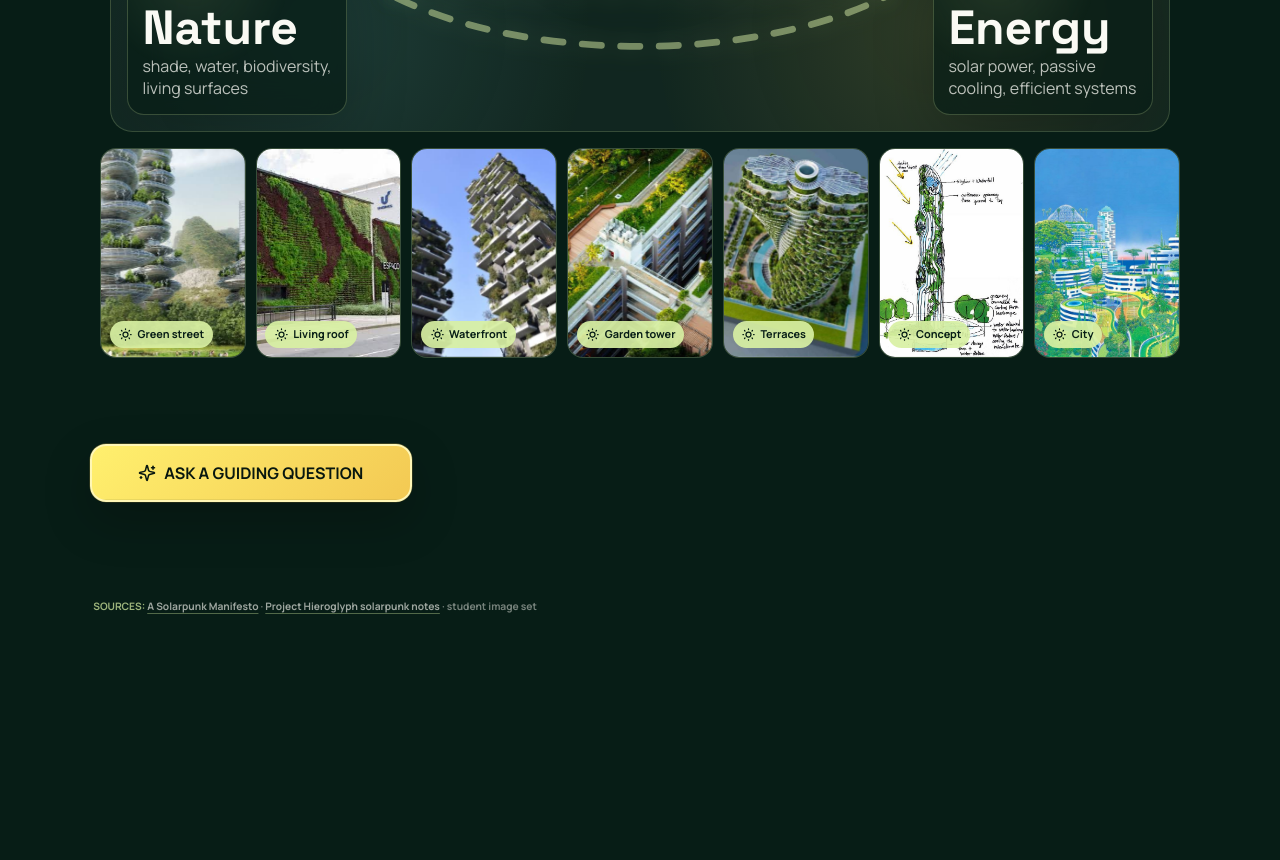
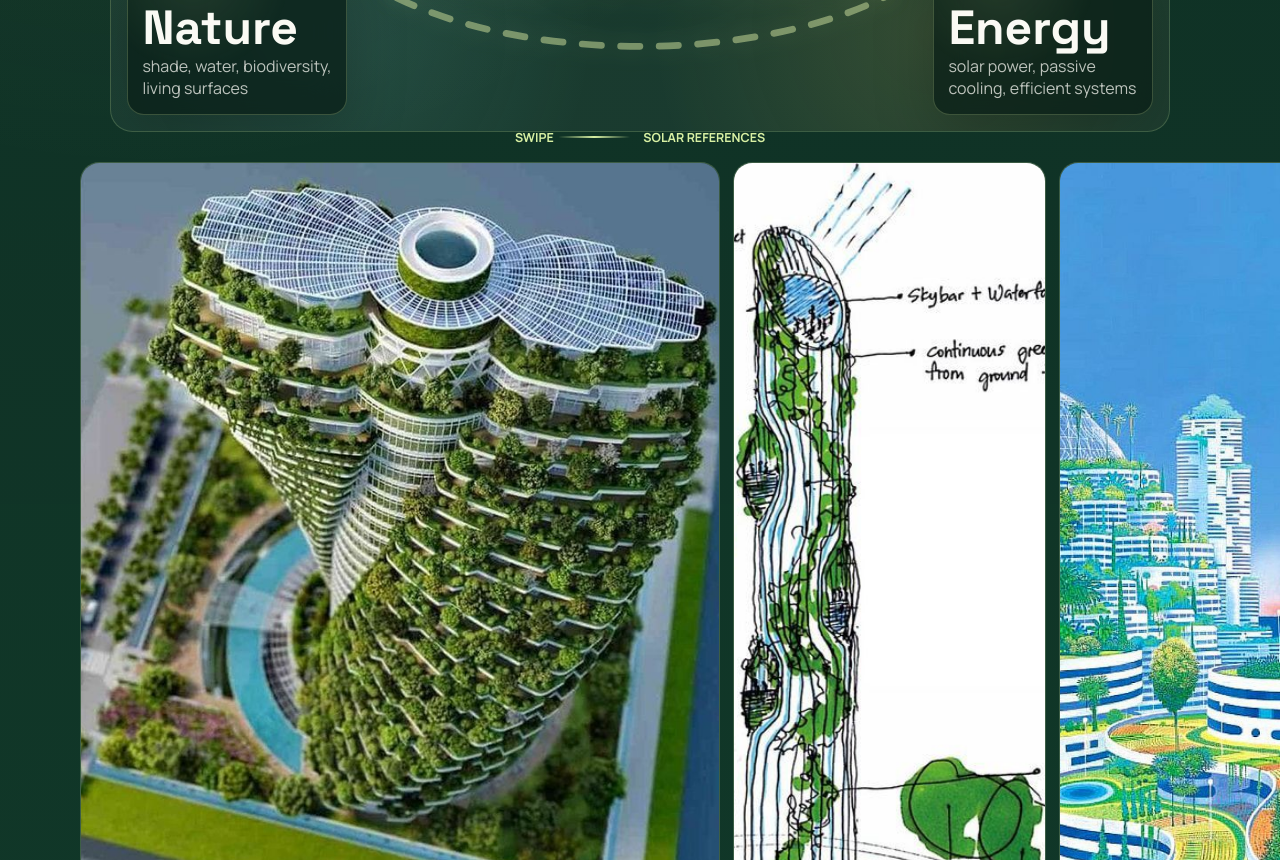
Before and after one commit to leomelchior21/sus-urb, a Next.js app: page / in a window 1280 px wide. Shown: the part 5160-6020 px from the top of the page. Built offline with nearby package versions, Linux system fonts and the light colour scheme.

Commit message:
Refine solarpunk strip and background flow

```diff
--- a/app/globals.css
+++ b/app/globals.css
@@ -3213,52 +3213,6 @@ blockquote {
   bottom: 6.8rem;
 }
 
-.solarpunk-mosaic {
-  display: grid;
-  grid-template-columns: repeat(2, minmax(0, 1fr));
-  gap: 0.62rem;
-  width: min(100% - 1.4rem, 1080px);
-  margin: 1rem auto 5.4rem;
-}
-
-.solar-photo-tile {
-  position: relative;
-  min-height: clamp(145px, 42vw, 230px);
-  margin: 0;
-  overflow: hidden;
-  border: 1px solid rgba(216, 240, 163, 0.18);
-  border-radius: 1rem;
-  background: rgba(255, 255, 255, 0.06);
-}
-
-.solar-photo-tile img {
-  width: 100%;
-  height: 100%;
-  object-fit: cover;
-  animation: solarTileFade 640ms ease both;
-}
-
-.solar-photo-tile figcaption {
-  position: absolute;
-  left: 0.55rem;
-  bottom: 0.55rem;
-  display: inline-flex;
-  max-width: calc(100% - 1.1rem);
-  align-items: center;
-  gap: 0.28rem;
-  padding: 0.38rem 0.52rem;
-  border-radius: 999px;
-  color: var(--forest-950);
-  background: rgba(216, 240, 163, 0.92);
-  font-size: 0.68rem;
-  font-weight: 950;
-  line-height: 1;
-}
-
-.solar-photo-tile figcaption svg {
-  flex: 0 0 auto;
-}
-
 .project-bento summary {
   position: relative;
   padding-right: 3.3rem;
@@ -3303,17 +3257,6 @@ blockquote {
   animation: disclosurePulse 2s ease-in-out infinite;
 }
 
-@keyframes solarTileFade {
-  from {
-    opacity: 0.52;
-    transform: scale(1.035);
-  }
-  to {
-    opacity: 1;
-    transform: scale(1);
-  }
-}
-
 @keyframes projectInvite {
   0%,
   100% {
@@ -3350,13 +3293,6 @@ blockquote {
     min-height: 46px;
   }
 
-  .solarpunk-mosaic {
-    grid-template-columns: repeat(7, minmax(0, 1fr));
-  }
-
-  .solar-photo-tile {
-    min-height: 210px;
-  }
 }
 
 /* Dramatic section color pass and dynamic SDG palette */
@@ -3598,3 +3534,106 @@ blockquote {
     width: min(540px, calc(100vw - 2rem));
   }
 }
+
+/* Solarpunk image strip and calmer section palette */
+.solarpunk-section,
+.bio-section.refined,
+.planning-section.refined,
+.process-section.refined {
+  display: block;
+  min-height: auto;
+  margin-top: 0;
+  padding: 0 0 5rem;
+  color: var(--paper);
+  background:
+    radial-gradient(circle at 12% 8%, rgba(216, 240, 163, 0.08), transparent 34%),
+    linear-gradient(180deg, rgba(15, 47, 35, 0.98), rgba(19, 61, 45, 0.9));
+}
+
+.golden-section.refined {
+  background:
+    radial-gradient(circle at 18% 12%, rgba(216, 240, 163, 0.14), transparent 36%),
+    linear-gradient(180deg, #143326 0%, #0f2f23 68%, #133d2d 100%);
+}
+
+.ods-section.refined {
+  position: relative;
+  margin-block: 0;
+  box-shadow:
+    inset 0 18px 80px rgba(0, 0, 0, 0.16),
+    inset 0 -18px 80px rgba(0, 0, 0, 0.18);
+}
+
+.projects-teaser.refined {
+  background:
+    radial-gradient(circle at 80% 8%, rgba(103, 190, 193, 0.18), transparent 34%),
+    linear-gradient(180deg, #133d2d 0%, #123a5a 34%, #102f4d 100%);
+}
+
+.solarpunk-scroll-hint {
+  margin-top: -1.2rem;
+}
+
+.solarpunk-strip {
+  display: grid;
+  grid-auto-flow: column;
+  grid-auto-columns: 72%;
+  gap: 0.8rem;
+  width: 100%;
+  overflow-x: auto;
+  padding: 0 0.7rem 5rem;
+  scroll-snap-type: x mandatory;
+  scrollbar-width: thin;
+}
+
+.solarpunk-strip figure {
+  position: relative;
+  min-height: 330px;
+  margin: 0;
+  overflow: hidden;
+  border: 1px solid rgba(216, 240, 163, 0.16);
+  border-radius: 1.2rem;
+  background: rgba(255, 255, 255, 0.06);
+  scroll-snap-align: center;
+}
+
+.solarpunk-strip img {
+  width: 100%;
+  height: 100%;
+  object-fit: cover;
+}
+
+.solarpunk-strip figcaption {
+  position: absolute;
+  left: 0.7rem;
+  bottom: 0.7rem;
+  display: inline-flex;
+  align-items: center;
+  gap: 0.35rem;
+  padding: 0.46rem 0.64rem;
+  border-radius: 999px;
+  color: var(--forest-950);
+  background: var(--lime-soft);
+  font-size: 0.78rem;
+  font-weight: 950;
+}
+
+.sao-section.refined::after {
+  background: linear-gradient(180deg, rgba(28, 23, 17, 0), #143326 82%, #143326);
+}
+
+@media (min-width: 720px) {
+  .solarpunk-strip {
+    grid-auto-columns: 28%;
+    padding-inline: max(1rem, calc((100vw - 1120px) / 2));
+  }
+
+  .solarpunk-strip figure {
+    min-height: 360px;
+  }
+
+  .solarpunk-strip figure.wide {
+    grid-column: span 2;
+    min-width: 620px;
+  }
+}
--- a/components/story/StoryExperience.tsx
+++ b/components/story/StoryExperience.tsx
@@ -801,27 +801,17 @@ function FourEsSection({ language }: { language: Language }) {
 
 export function StoryExperience({ language }: { language: Language }) {
   const [activeOds, setActiveOds] = useState(odsOptions[0]);
-  const [activeSolarImage, setActiveSolarImage] = useState(0);
   const [activeProjectId, setActiveProjectId] = useState<string | null>(null);
   const { scrollYProgress } = useScroll();
   const background = useTransform(
     scrollYProgress,
-    [0, 0.1, 0.18, 0.28, 0.42, 0.55, 0.72, 1],
-    ["#061912", "#12281e", "#3b0508", "#5a070d", "#43070a", "#0f2f23", "#174d36", "#123a5a"]
+    [0, 0.1, 0.18, 0.3, 0.42, 0.82, 0.93, 1],
+    ["#061912", "#12281e", "#3b0508", "#5a070d", "#173d2d", "#173d2d", "#123a5a", "#123a5a"]
   );
-  const solarTiles = solarpunkImages.map((_, tileIndex) => solarpunkImages[(activeSolarImage + tileIndex) % solarpunkImages.length]);
   const odsStyle = {
     "--ods-color": activeOds.color,
     "--ods-ink": activeOds.ink
   } as CSSProperties;
-
-  useEffect(() => {
-    const timer = window.setInterval(() => {
-      setActiveSolarImage((current) => (current + 1) % solarpunkImages.length);
-    }, 2000);
-
-    return () => window.clearInterval(timer);
-  }, []);
 
   return (
     <main className="one-page">
@@ -991,16 +981,20 @@ export function StoryExperience({ language }: { language: Language }) {
             );
           })}
         </div>
-        <motion.div className="solarpunk-mosaic" {...reveal}>
-          {solarTiles.map((image, index) => (
-            <figure key={`${index}-${image.src}`} className={`solar-photo-tile tile-${index + 1}`}>
+        <div className="side-scroll-hint solarpunk-scroll-hint" aria-hidden="true">
+          <span>{language === "en" ? "Swipe" : "Deslize"}</span>
+          <i />
+          <span>{language === "en" ? "solar references" : "referências solares"}</span>
+        </div>
+        <motion.div className="solarpunk-strip" {...reveal}>
+          {solarpunkImages.map((image, index) => (
+            <figure key={image.src} className={index === 0 || index === 4 ? "wide" : ""}>
               <Image
-                  key={image.src}
                 src={image.src}
                 alt={`${image.label[language]} ${language === "en" ? "solarpunk visual reference." : "referência visual solarpunk."}`}
-                  width={620}
-                  height={460}
-                  sizes="(max-width: 760px) 42vw, 210px"
+                width={920}
+                height={660}
+                sizes="(max-width: 760px) 72vw, 30vw"
                 unoptimized={image.src.endsWith(".jfif")}
               />
               <figcaption>
```
Lines whose indentation alone changed are shown as unchanged.
